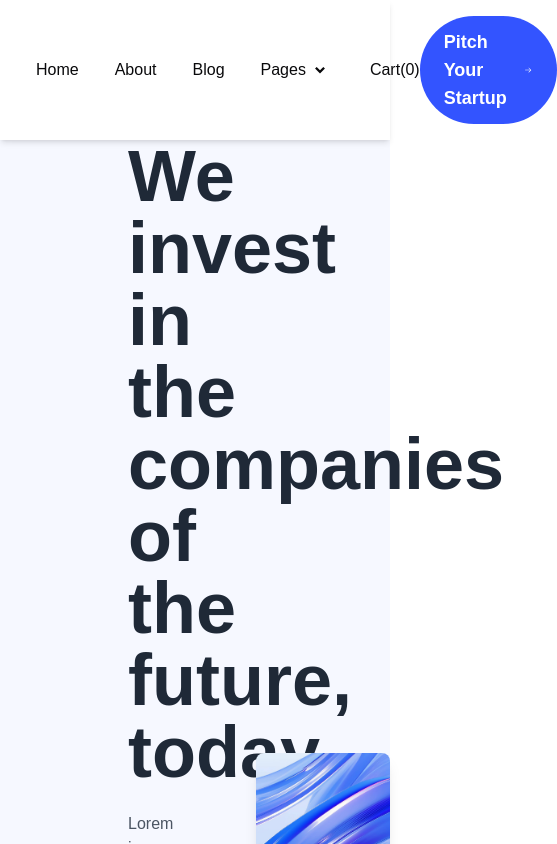
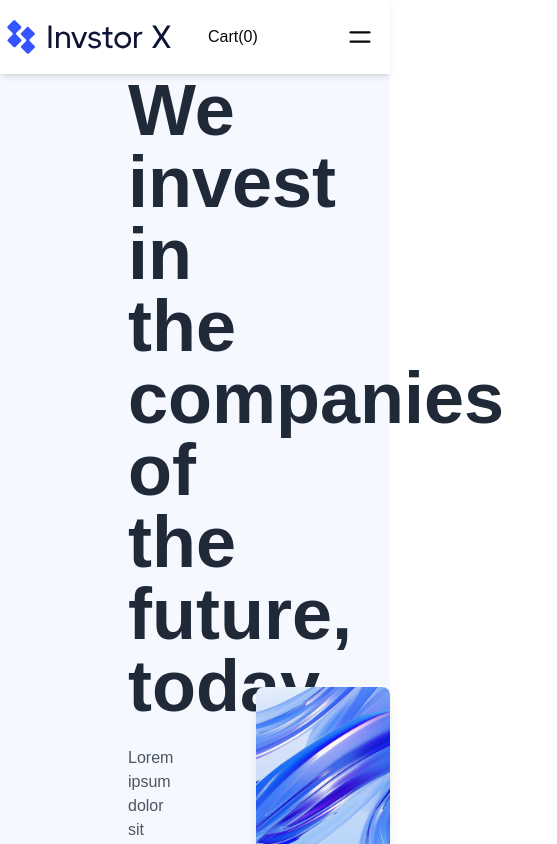
Before and after one commit to codebyankita/InvesterX, a Next.js app: page / in a window 390 px wide. Shown: the top 844 px of the page, 557 px wide, since content can reach past the window. Built offline with nearby package versions, Linux system fonts and the light colour scheme.

Commit message:
header is responsive

```diff
--- a/app/components/Button.tsx
+++ b/app/components/Button.tsx
@@ -10,10 +10,13 @@ const Button: FC<ButtonProps> = ({ text, href }) => {
   return (
     <a
       href={href}
-      className="flex items-center justify-center px-6 py-3 bg-custom-blue text-white rounded-full text-lg font-semibold group hover:bg-[#474b64] transition-all duration-500 hover:scale-80 hover:translate-y-[-3px] hover:shadow-lg"
+      className="flex items-center justify-center px-6 py-3 bg-custom-blue text-white rounded-full text-lg font-semibold group hover:bg-[#474b64] transition-all duration-500 hover:scale-80 hover:translate-y-[-3px] hover:shadow-lg
+        sm:px-4 sm:py-2 sm:text-base  // Small screen size adjustments
+        md:px-5 md:py-3 md:text-md // Medium screen size adjustments
+        lg:px-6 lg:py-3 lg:text-lg" // Large screen size (already existing behavior)
     >
       {text}
-      <GoArrowRight className="ml-2 transform group-hover:translate-x-2 transition-all duration-300" />
+      <GoArrowRight className="ml-2 sm:ml-1 transform group-hover:translate-x-2 transition-all duration-300" />
     </a>
   );
 };
--- a/app/components/Header.tsx
+++ b/app/components/Header.tsx
@@ -4,11 +4,14 @@ import Link from 'next/link';
 import Logo from './Logo';
 import { RiArrowDropDownLine, RiArrowDropUpLine } from "react-icons/ri";
 import Button from './Button';
+import { TbMenu } from "react-icons/tb";
+import { RiCloseLargeFill } from "react-icons/ri";
 
 const Header = () => {
   const [isDropdownOpen, setIsDropdownOpen] = useState(false);
   const [isHovered, setIsHovered] = useState(false);
   const dropdownRef = useRef<HTMLDivElement>(null);
+  const [isMobileMenuOpen, setIsMobileMenuOpen] = useState(false);
 
   // Close dropdown when clicking outside
   useEffect(() => {
@@ -49,14 +52,23 @@ const Header = () => {
       setIsHovered(false);
     }
   };
+  // Toggle mobile menu
+  const handleMobileMenuToggle = () => {
+    setIsMobileMenuOpen(prev => !prev);
+  };
+  return (
+    <header className="sticky top-0 z-50 bg-white md:bg-[#f6f8ff] shadow-md">
+      <div className="container mx-auto flex justify-between items-center py-4 sm:py-2">
 
-  return (
-    <header className="sticky top-0 z-50 bg-white shadow-md">
-      <div className="container mx-auto flex justify-between items-center py-4">
-        <nav className="md:flex space-x-5">
+
+
+        {/* Logo and Desktop Navigation */}
+        <nav className=" flex space-x-5">
           <div className="flex items-center gap-9">
             {/* Logo */}
             <Logo />
+            {/* Links for Large Screens */}
+            <div className="hidden lg:flex space-x-5">
             <Link href="/" onClick={handleNavigateAway} className="hover:text-custom-blue">
               Home
             </Link>
@@ -67,7 +79,7 @@ const Header = () => {
               Blog
             </Link>
 
-            {/* Pages Dropdown */}
+          {/* Pages Dropdown for Desktop */}
             <div
               className="relative"
               ref={dropdownRef}
@@ -148,15 +160,67 @@ const Header = () => {
                 </div>
               ) : null}
             </div>
-            <Link href="/cart" onClick={handleNavigateAway} className="flex items-center gap-4 hover:text-custom-blue">
+            </div>
+            {/* Cart for Large Screens */}
+            <Link href="/cart" onClick={handleNavigateAway} className=" flex md:items-end md:justify-end gap-4 hover:text-custom-blue">
               Cart(0)
             </Link>
           </div>
         </nav>
+             {/* Mobile Menu Button */}
+        <div className="lg:hidden mx-4 flex items-center">
+          <button onClick={handleMobileMenuToggle}>
+            {isMobileMenuOpen ? (
+              <RiCloseLargeFill className="h-7 w-7" />
+            ) : (
+              <TbMenu className="h-7 w-7" />
+            )}
+          </button>
+        </div>
+         {/* Button for Desktop */}
+         <div className="hidden lg:block ">
+
         <Button text="Pitch Your Startup" href="/your-link-here"  />
+         </div>
       </div>
-    </header>
-  );
+   {/* Mobile Menu */}
+   {isMobileMenuOpen && (
+    <div className="lg:hidden absolute left-0 right-0 bg-white shadow-lg z-40 py-6">
+      <div className="flex flex-col mx-6 text-left space-y-6">
+        <Link href="/" onClick={handleNavigateAway} className="text-lg hover:text-custom-blue">Home</Link>
+        <Link href="/about" onClick={handleNavigateAway} className="text-lg hover:text-custom-blue">About</Link>
+        <Link href="/blog" onClick={handleNavigateAway} className="text-lg hover:text-custom-blue">Blog</Link>
+
+        {/* Mobile Pages Dropdown */}
+        <div className="relative">
+          <button
+            onClick={handleDropdownToggle}
+            className="flex items-center justify-center space-x-2 text-lg hover:text-custom-blue"
+          >
+            Pages
+            {isDropdownOpen ? <RiArrowDropUpLine className="h-6 w-6" /> : <RiArrowDropDownLine className="h-6 w-6" />}
+          </button>
+
+          {isDropdownOpen && (
+            <div className="bg-white p-6 w-full mt-2 shadow-lg border rounded-xl z-50">
+              <ul className="space-y-2">
+                {/* Links for Mobile Pages */}
+                <li><Link href="/pages/home-sales" className="hover:text-custom-blue">Main Pages</Link></li>
+                <li><Link href="/pages/about" className="hover:text-custom-blue">Utility Pages</Link></li>
+                <li><Link href="/pages/contact" className="hover:text-custom-blue">Template Pages</Link></li>
+              </ul>
+            </div>
+          )}
+        </div>
+
+        {/* Pitch Your Startup Button in Mobile Menu */}
+        <div>
+          <Button text="Pitch Your Startup" href="/your-link-here" />
+        </div>
+      </div>
+    </div>
+  )}
+</header>
+);
 };
-
 export default Header;
--- a/app/components/SecondButton.tsx
+++ b/app/components/SecondButton.tsx
@@ -10,7 +10,10 @@ const SecondaryButton: React.FC<SecondaryButtonProps> = ({ text, onClick }) => {
   return (
     <button
       onClick={onClick}
-      className="border border-[#d8dbe9]] text-gray-800 px-6 py-3 text-lg  rounded-full hover:bg-custom-blue hover:text-white  transition-all duration-500 hover:scale-80 hover:translate-y-[-3px] hover:shadow-lg"
+      className="border border-[#d8dbe9]] text-gray-800 px-6 py-3 text-lg  rounded-full hover:bg-custom-blue hover:text-white  transition-all duration-500 hover:scale-80 hover:translate-y-[-3px] hover:shadow-lg
+       sm:px-4 sm:py-2 sm:text-base  // Small screen size adjustments
+        md:px-5 md:py-3 md:text-md // Medium screen size adjustments
+        lg:px-6 lg:py-3 lg:text-lg" // Large screen size (already existing behavior)
     >
       {text}
     </button>
--- a/app/page.tsx
+++ b/app/page.tsx
@@ -2,44 +2,38 @@
 import React, { useState } from "react";
 import Image from "next/image";
 import Button from "@/app/components/Button";
-import homeside from "@/public/home-1/sidehomeimage.jpg";
 import SecondaryButton from "@/app/components/SecondButton";
+import PortfolioCard from "@/app/components/PortfolioCard";
+import PartnerCard from "./components/PartnerCard";
 import company from "@/public/home/company.svg";
 import enterprice from "@/public/home/enterprice.svg";
 import organization from "@/public/home/oragnization.svg";
 import startup from "@/public/home/startup.svg";
 import venture from "@/public/home/venture.svg";
-// import { Marquee } from "@/components/magicui/marquee";
-// import articles from '@/public/home-1/articles.svg';
-// import bar from '@/public/home-1/bar.svg';
+import homeside from "@/public/home-1/sidehomeimage.jpg";
 import circle from "@/public/home-1/circleblue.jpg";
 import companylogo from '@/public/home-1/companylogo.svg';
 import enterpricelogo from '@/public/home-1/enterpricelogo.svg';
 import oragnzationlogo from '@/public/home-1/organizationlogo.svg';
 import venturelogo from '@/public/home-1/venturelogo.svg';
 import startuplogo from '@/public/home-1/startuplogo.svg';
-import PortfolioCard from "@/app/components/PortfolioCard";
-import { IoMdArrowForward, IoMdArrowBack } from "react-icons/io";
-// import reading from '@/public/home-1/reading.svg';
+import Andy from "@/public/home-1/andy.jpg";
+import John from "@/public/home-1/john.jpg"
+import Matt from "@/public/home-1/matt.jpg"
+import Sophie from "@/public/home-1/sophie.jpg"
 import reserch02 from '@/public/home-1/reserch02.jpg';
 import reserch03 from '@/public/home-1/reserch03.jpg';
 import reserch01 from '@/public/home-1/reserch01.jpg';
-import { CiMobile2 } from "react-icons/ci";
-import { CgScreen } from "react-icons/cg";
-import { IoSettingsOutline } from "react-icons/io5";
 import ReadMoreButton from './components/ReadMoreButton';
 import { FaFacebookF } from "react-icons/fa6";
+import { CgScreen } from "react-icons/cg";
+import { CiMobile2 } from "react-icons/ci";
+import { IoSettingsOutline } from "react-icons/io5";
 import { FaLinkedinIn, FaTwitter } from "react-icons/fa";
+import { IoMdArrowForward, IoMdArrowBack } from "react-icons/io";
 import { AiFillInstagram } from "react-icons/ai";
-import { MdOutlineArrowOutward } from "react-icons/md";
-import Andy from "@/public/home-1/andy.jpg";
-import John from "@/public/home-1/john.jpg"
 
-import Matt from "@/public/home-1/matt.jpg"
-import PartnerCard from "./components/PartnerCard";
-import Sophie from "@/public/home-1/sophie.jpg"
 
-// import tv from '@/public/home-1/tv.svg';
 const companyLogos = [
   { id: 1, src: company, alt: "Company Logo" },
   { id: 2, src: venture, alt: "Venture Logo" },
@@ -164,7 +158,7 @@ const currentResearch = researchData[currentIndex];
               alt="Your image description"
               width={900} // Make the image larger
               height={900}
-              className="object-cover"
+              className="object-cover overflow-hidden"
             />
           </div>
         </div>
```
